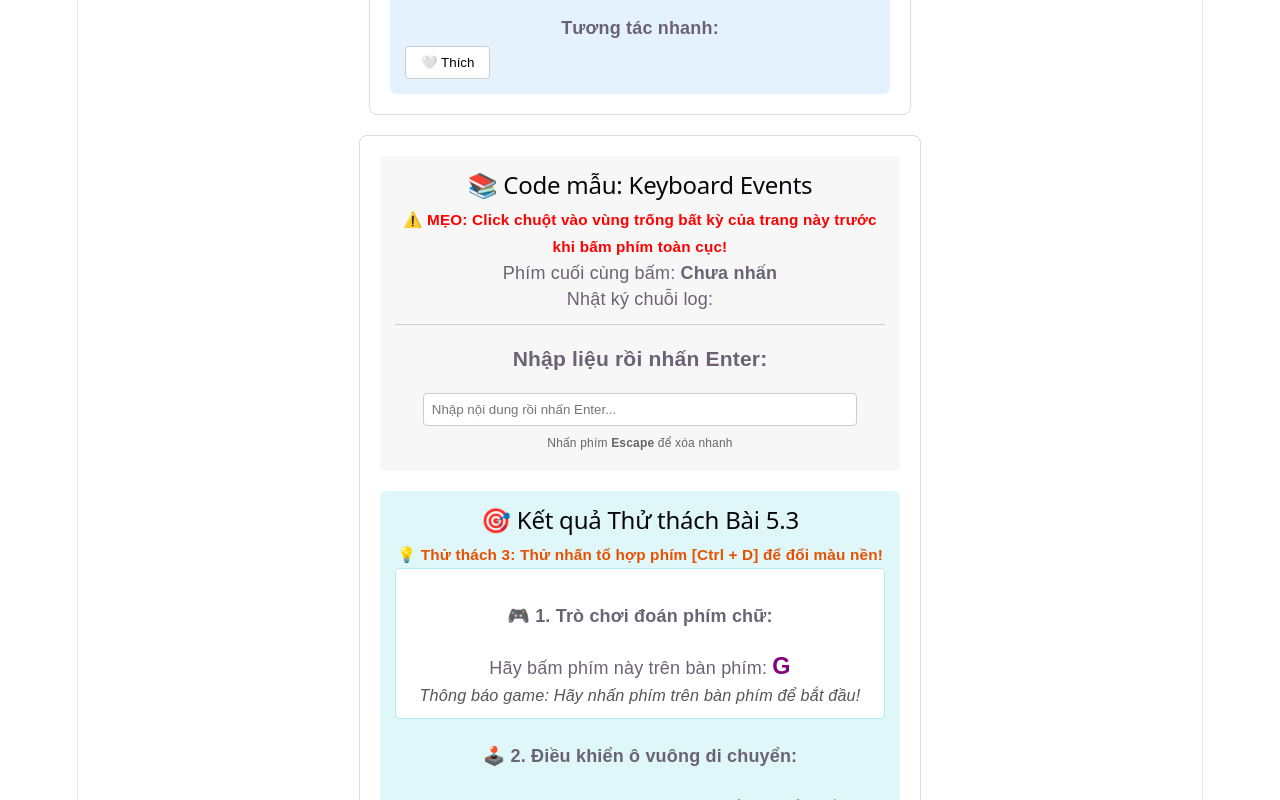
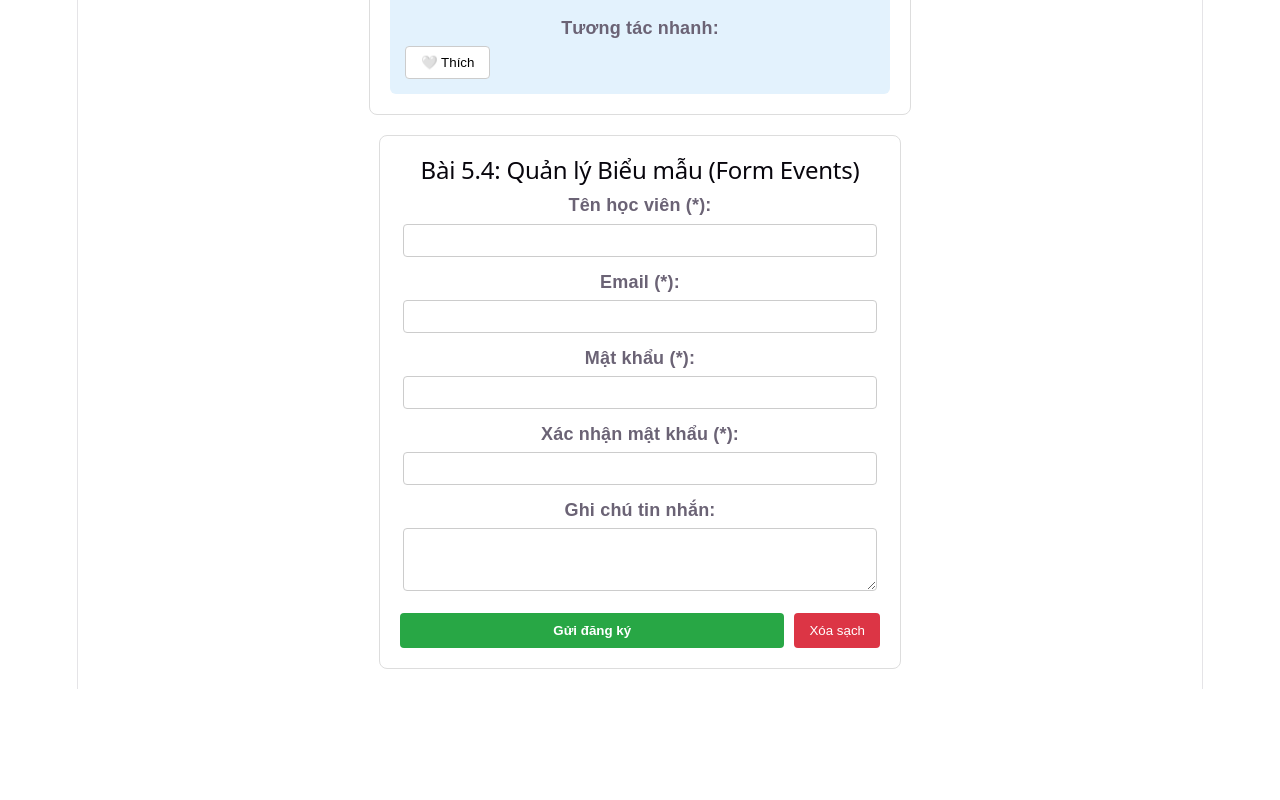
Before and after one commit to DangDuong06/CSE319_PhamHuynhDangDuong_2451160765, a React (Vite) app in the folder exercises_v2/hello-react/: page / in a window 1280 px wide. Shown: the part 440-1240 px from the top of the page. After the commit the page ends 1129 px from the top, so only its background shows below. Built offline with nearby package versions, Linux system fonts and the light colour scheme.

Commit message:
hoàn thành bài 5.4 Tier 5

```diff
--- a/exercises_v2/hello-react/src/App.jsx
+++ b/exercises_v2/hello-react/src/App.jsx
@@ -9,8 +9,8 @@ function App() {
         <div>
             <ClickEvents />
             {/* <InputEvents /> */}
-            {<KeyboardEvents />}
-            {/* <FormEvents /> */}
+            {/* <KeyboardEvents /> */}
+            {<FormEvents /> }
         </div>
     );
 }
--- /dev/null
+++ b/exercises_v2/hello-react/src/FormEvents.jsx
@@ -0,0 +1,178 @@
+// src/FormEvents.jsx
+import { useState } from "react";
+
+function FormEvents() {
+    // --- Dữ liệu Code mẫu + Thử thách gom chung vào 1 Object quản lý ---
+    const [formData, setFormData] = useState({
+        name: "",
+        email: "",
+        password: "",       // Thử thách 2: Thêm trường mật khẩu
+        confirmPassword: "",// Thử thách 2: Thêm trường xác nhận mật khẩu
+        message: ""
+    });
+
+    const [submitted, setSubmitted] = useState(false);
+
+    // Thử thách 3: Khai báo State quản lý các thông báo lỗi Realtime
+    const [errors, setErrors] = useState({});
+
+    // Hàm xử lý thay đổi dữ liệu đồng loạt cho Form (Computed Property Name)
+    function handleChange(event) {
+        const { name, value } = event.target;
+
+        // Cập nhật giá trị vào Object Form
+        const updatedData = {
+            ...formData,
+            [name]: value
+        };
+        setFormData(updatedData);
+
+        // --- Thử thách 3: Thực hiện kiểm lỗi Validate Realtime ngay khi gõ phím ---
+        let currentErrors = { ...errors };
+
+        if (name === "email") {
+            // Thử thách 1: Kiểm tra email có chứa ký tự @ không
+            if (value && !value.includes("@")) {
+                currentErrors.email = "❌ Định dạng Email không hợp lệ (Phải có ký tự '@')!";
+            } else {
+                delete currentErrors.email;
+            }
+        }
+
+        if (name === "confirmPassword") {
+            // Thử thách 2: Kiểm tra mật khẩu nhập lại có khớp không
+            if (value !== updatedData.password) {
+                currentErrors.confirmPassword = "❌ Mật khẩu xác nhận không khớp với mật khẩu đã nhập!";
+            } else {
+                delete currentErrors.confirmPassword;
+            }
+        }
+
+        if (name === "password") {
+            if (updatedData.confirmPassword && value !== updatedData.confirmPassword) {
+                currentErrors.confirmPassword = "❌ Mật khẩu xác nhận không khớp với mật khẩu đã nhập!";
+            } else {
+                delete currentErrors.confirmPassword;
+            }
+        }
+
+        setErrors(currentErrors);
+    }
+
+    // Hàm xử lý khi gửi Form
+    function handleSubmit(event) {
+        event.preventDefault(); // CHẶN reload trang web mặc định!
+
+        // Kiểm tra trống dữ liệu cơ bản
+        if (formData.name === "" || formData.email === "" || formData.password === "" || formData.confirmPassword === "") {
+            alert("Hệ thống: Vui lòng điền đầy đủ các thông tin bắt buộc!");
+            return;
+        }
+
+        // Chặn submit nếu form vẫn còn tồn tại thông báo lỗi từ Realtime Validate
+        if (Object.keys(errors).length > 0) {
+            alert("Hệ thống: Vui lòng sửa các lỗi hiển thị trên form trước khi gửi dữ liệu!");
+            return;
+        }
+
+        setSubmitted(true);
+    }
+
+    // Hàm xử lý xóa sạch dữ liệu Form
+    function handleReset() {
+        setFormData({ name: "", email: "", password: "", confirmPassword: "", message: "" });
+        setErrors({});
+        setSubmitted(false);
+    }
+
+    return (
+        <div style={{ padding: "20px", fontFamily: "sans-serif", maxWidth: "480px", margin: "20px auto", border: "1px solid #ddd", borderRadius: "8px" }}>
+            <h2>Bài 5.4: Quản lý Biểu mẫu (Form Events)</h2>
+
+            {!submitted ? (
+                <form onSubmit={handleSubmit}>
+
+                    {/* Ô nhập Tên */}
+                    <div style={{ marginBottom: "12px" }}>
+                        <label style={{ display: "block", fontWeight: "bold", marginBottom: "5px" }}>Tên học viên (*): </label>
+                        <input
+                            style={{ width: "95%", padding: "8px", borderRadius: "4px", border: "1px solid #ccc" }}
+                            name="name"
+                            value={formData.name}
+                            onChange={handleChange}
+                        />
+                    </div>
+
+                    {/* Ô nhập Email */}
+                    <div style={{ marginBottom: "12px" }}>
+                        <label style={{ display: "block", fontWeight: "bold", marginBottom: "5px" }}>Email (*): </label>
+                        <input
+                            style={{ width: "95%", padding: "8px", borderRadius: "4px", border: errors.email ? "1px solid red" : "1px solid #ccc" }}
+                            name="email"
+                            type="text"
+                            value={formData.email}
+                            onChange={handleChange}
+                        />
+                        {/* Thử thách 3: Hiển thị lỗi realtime của Email */}
+                        {errors.email && <p style={{ color: "red", margin: "4px 0 0 0", fontSize: "0.8rem" }}>{errors.email}</p>}
+                    </div>
+
+                    {/* Thử thách 2: Thêm trường Mật khẩu */}
+                    <div style={{ marginBottom: "12px" }}>
+                        <label style={{ display: "block", fontWeight: "bold", marginBottom: "5px" }}>Mật khẩu (*): </label>
+                        <input
+                            style={{ width: "95%", padding: "8px", borderRadius: "4px", border: "1px solid #ccc" }}
+                            name="password"
+                            type="password"
+                            value={formData.password}
+                            onChange={handleChange}
+                        />
+                    </div>
+
+                    {/* Thử thách 2: Thêm trường Xác nhận mật khẩu */}
+                    <div style={{ marginBottom: "12px" }}>
+                        <label style={{ display: "block", fontWeight: "bold", marginBottom: "5px" }}>Xác nhận mật khẩu (*): </label>
+                        <input
+                            style={{ width: "95%", padding: "8px", borderRadius: "4px", border: errors.confirmPassword ? "1px solid red" : "1px solid #ccc" }}
+                            name="confirmPassword"
+                            type="password"
+                            value={formData.confirmPassword}
+                            onChange={handleChange}
+                        />
+                        {/* Thử thách 3: Hiển thị lỗi realtime của Xác nhận mật khẩu */}
+                        {errors.confirmPassword && <p style={{ color: "red", margin: "4px 0 0 0", fontSize: "0.8rem" }}>{errors.confirmPassword}</p>}
+                    </div>
+
+                    {/* Ô nhập Tin nhắn */}
+                    <div style={{ marginBottom: "15px" }}>
+                        <label style={{ display: "block", fontWeight: "bold", marginBottom: "5px" }}>Ghi chú tin nhắn: </label>
+                        <textarea
+                            name="message"
+                            value={formData.message}
+                            onChange={handleChange}
+                            rows={3}
+                            style={{ width: "95%", padding: "8px", borderRadius: "4px", border: "1px solid #ccc" }}
+                        />
+                    </div>
+
+                    <div style={{ display: "flex", gap: "10px" }}>
+                        <button type="submit" style={{ flex: 1, padding: "10px", background: "#28a745", color: "white", border: "none", borderRadius: "4px", fontWeight: "bold", cursor: "pointer" }}>Gửi đăng ký</button>
+                        <button type="button" onClick={handleReset} style={{ padding: "10px 15px", background: "#dc3545", color: "white", border: "none", borderRadius: "4px", cursor: "pointer" }}>Xóa sạch</button>
+                    </div>
+                </form>
+            ) : (
+                // Khối thông tin kết quả hiển thị sau khi submit thành công
+                <div style={{ background: "#d4edda", padding: "15px", borderRadius: "6px", border: "1px solid #c3e6cb", color: "#155724" }}>
+                    <h3>✅ Đã gửi dữ liệu thành công!</h3>
+                    <p><strong>Học viên:</strong> {formData.name}</p>
+                    <p><strong>Hộp thư điện tử:</strong> {formData.email}</p>
+                    <p><strong>Mật khẩu bảo mật:</strong> ****** (Đã mã hóa dữ liệu)</p>
+                    <p><strong>Nội dung tin nhắn:</strong> {formData.message || "(Trống)"}</p>
+                    <button onClick={handleReset} style={{ marginTop: "10px", padding: "6px 12px", cursor: "pointer", background: "#155724", color: "white", border: "none", borderRadius: "4px" }}>Gửi lại form mới</button>
+                </div>
+            )}
+        </div>
+    );
+}
+
+export default FormEvents;
```
Also changed, not shown: 1 other file (tests, documents, lock files or other folders).
